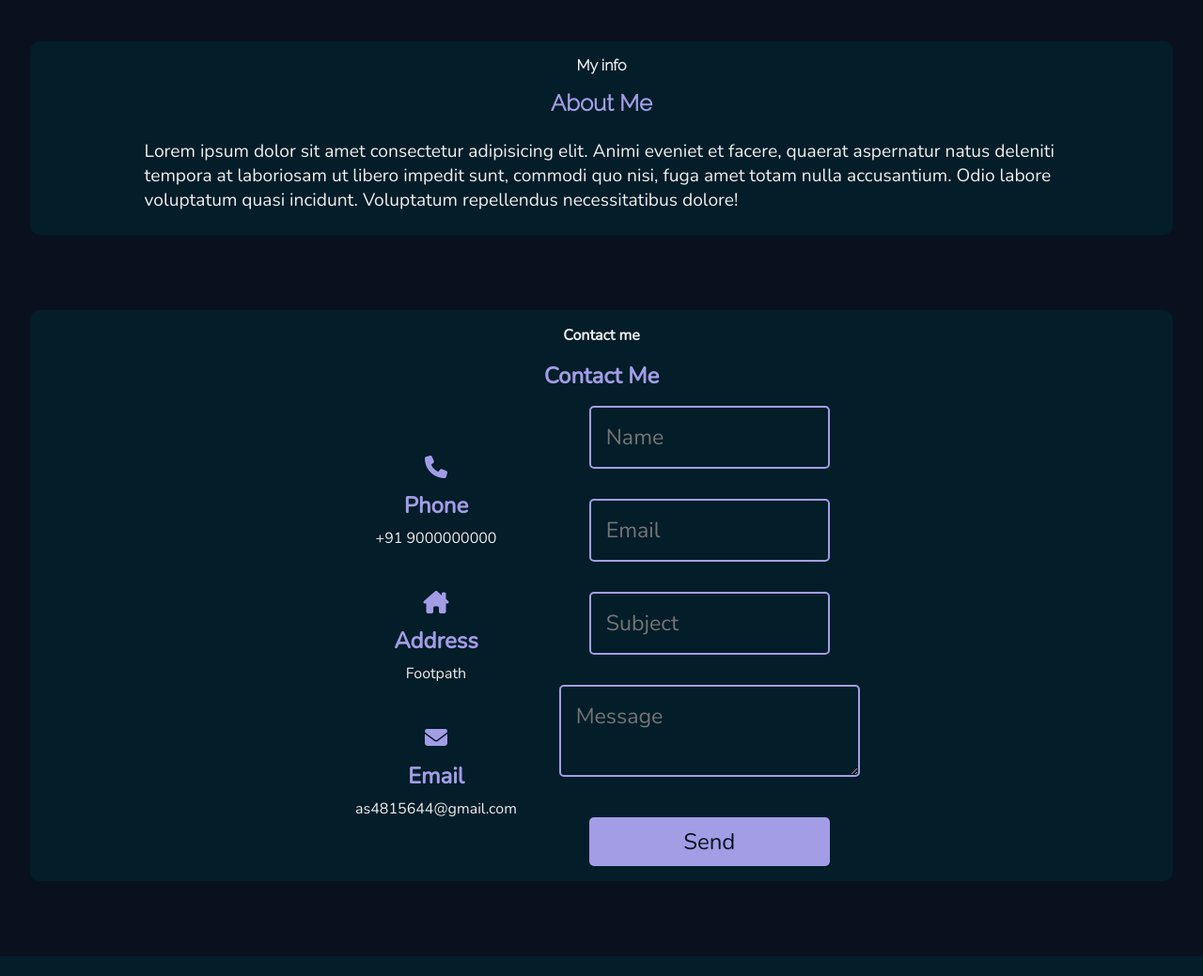
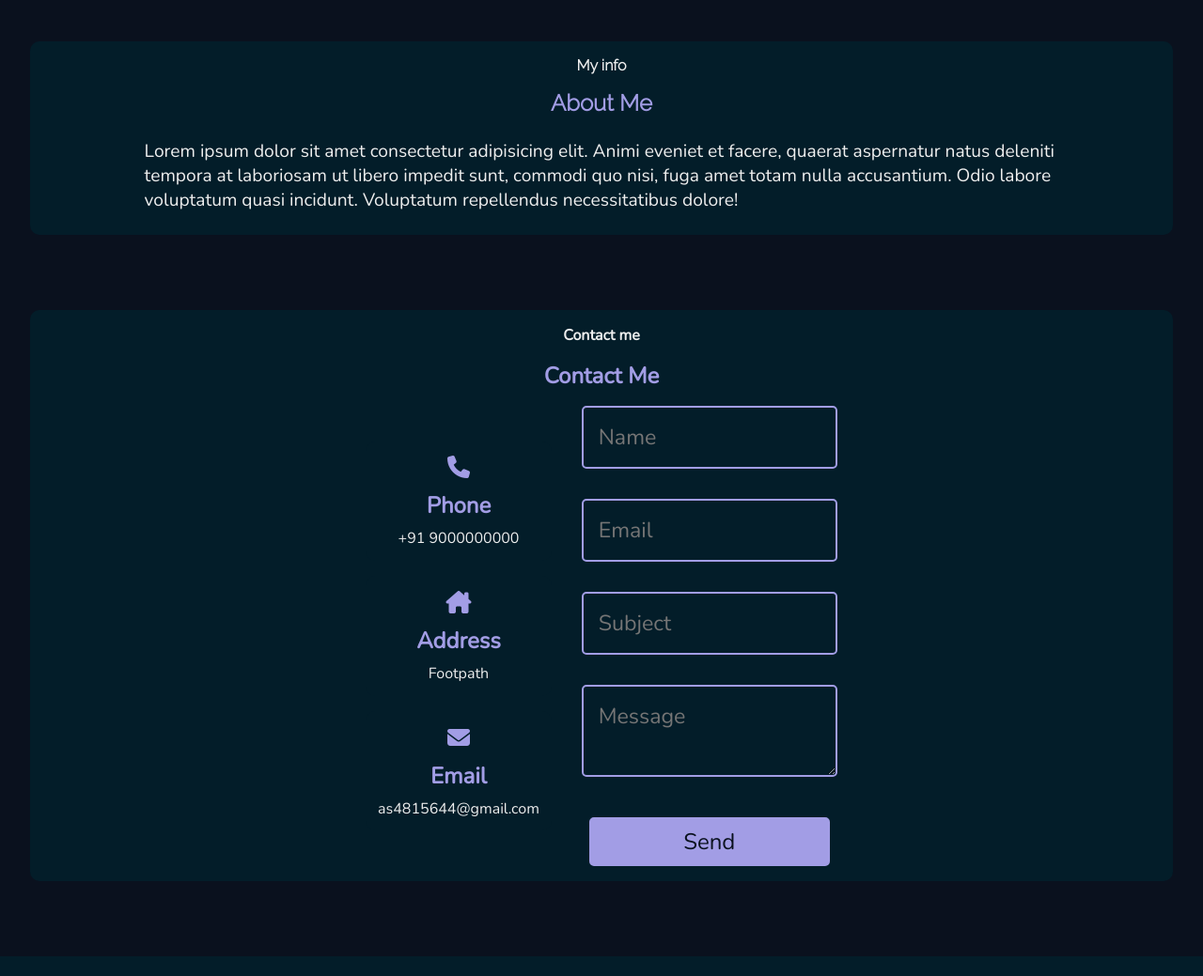
Before and after one commit to aditiagarwal-web/aditiagarwal-web.github.io, a plain HTML site: page index.html in a window 1280 px wide. Shown: the part 582-1621 px from the top of the page at 94% size. Drawn offline with nearby package versions, Linux system fonts and the light colour scheme.

Commit message:
Update style.css

```diff
--- a/assets/style/style.css
+++ b/assets/style/style.css
@@ -188,10 +188,10 @@ form {
   margin: 1rem;
   color: #a29de5;
   border: 2px solid #a29de5;
-  width: 16rem;
+  width: 17rem;
 }
 .textarea {
-  width: 20rem;
+  width: 17rem;
 }
 .btn-1 a {
   color: #a29de5;
```
